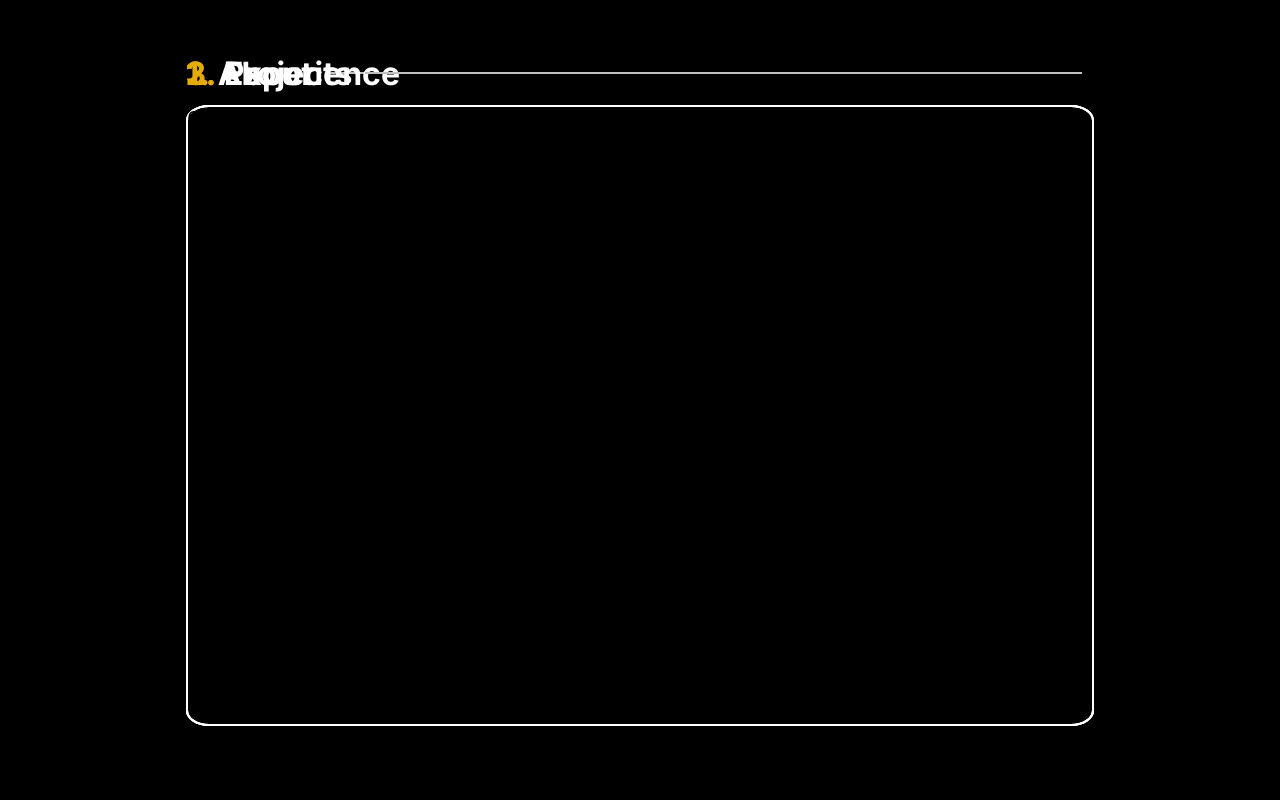
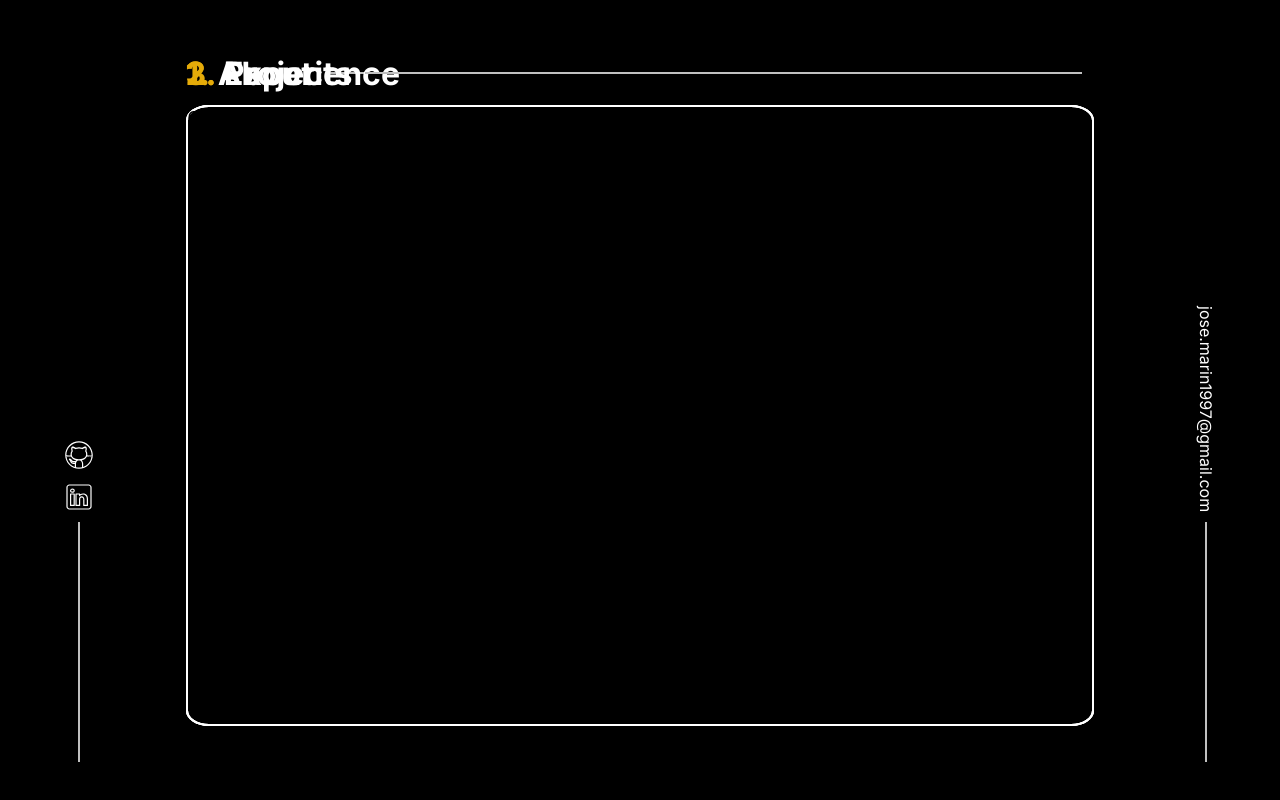
Before and after one commit to josema03/portfolio, a Next.js app: page / in a window 1280 px wide. Shown: the part 836-1636 px from the top of the page. Built offline with nearby package versions, Linux system fonts and the light colour scheme.

Commit message:
feat: side content wrapper component and new animation

```diff
--- a/components/CommonSection.tsx
+++ b/components/CommonSection.tsx
@@ -123,7 +123,6 @@ const CommonSection = ({
       !!previousHeight &&
       !!currentHeight &&
       Math.abs(1 - previousHeight / currentHeight);
-    console.log(heightChange);
     if (!!heightChange && heightChange < 0.1) return;
 
     const placeholderElement = document.getElementById(placeholderId);
--- a/components/Layout.tsx
+++ b/components/Layout.tsx
@@ -1,11 +1,4 @@
-import {
-  AnimatePresence,
-  ForwardRefComponent,
-  HTMLMotionProps,
-  motion,
-  useViewportScroll,
-  Variants,
-} from "framer-motion";
+import { motion, useViewportScroll } from "framer-motion";
 import React, { useContext, useEffect, useState } from "react";
 import { Box } from "rebass/styled-components";
 import styled, { css } from "styled-components";
@@ -13,6 +6,7 @@ import { LayoutState } from "../pages";
 import useBreakpoints from "../utils/useBreakpoint";
 import Navbar from "./Navbar";
 import Sidebar, { SidebarProps } from "./Sidebar";
+import SideContentWrapper from "./SideContentWrapper";
 import SideEmail from "./SideEmail";
 import SideSocial from "./SideSocial";
 
@@ -39,36 +33,6 @@ const SidebarWrapper = styled(motion.div)`
   `};
 `;
 
-const SideContentWrapper = styled<
-  ForwardRefComponent<
-    HTMLDivElement,
-    HTMLMotionProps<"div"> & { side: "left" | "right" }
-  >
->(motion.div)`
-  position: fixed;
-  top: auto;
-  right: ${({ side }) => (side === "right" ? "5vw" : "auto")};
-  bottom: 0px;
-  left: ${({ side }) => (side === "left" ? "5vw" : "auto")};
-  background-color: transparent;
-  z-index: 10;
-`;
-
-const sideContentVariants: Variants = {
-  hidden: {
-    y: "100%",
-    transition: {
-      duration: 0.05,
-    },
-  },
-  visible: {
-    y: "0px",
-    transition: {
-      duration: 0.3,
-    },
-  },
-};
-
 const Layout = ({
   children,
   options,
@@ -84,7 +48,6 @@ const Layout = ({
     setElementToScrollTo,
   } = useContext(LayoutState);
 
-  const [canShowSideContent, setCanShowSideContent] = useState<boolean>(false);
   const { isBelowBreakpoint } = useBreakpoints();
   const { scrollY } = useViewportScroll();
   const isServerSide = typeof window === "undefined";
@@ -121,19 +84,6 @@ const Layout = ({
     };
   }, [isMenuOpen, isServerSide, isBelowBreakpoint, elementToScrollTo]);
 
-  useEffect(() => {
-    const cancelScrollYSubscription = scrollY.onChange(() => {
-      const current = scrollY.get();
-      if (current > (window.innerHeight * 3) / 5) {
-        setCanShowSideContent(true);
-      }
-      if (current < (window.innerHeight * 3) / 5) {
-        setCanShowSideContent(false);
-      }
-    });
-    return () => cancelScrollYSubscription();
-  }, []);
-
   return (
     <>
       <Navbar />
@@ -145,34 +95,12 @@ const Layout = ({
       <SidebarWrapper style={{ translateX: sidebarTranslationX }}>
         <Sidebar options={options} />
       </SidebarWrapper>
-      <AnimatePresence>
-        {!isBelowBreakpoint?.md && canShowSideContent && (
-          <SideContentWrapper
-            side="left"
-            variants={sideContentVariants}
-            initial="hidden"
-            animate="visible"
-            exit="hidden"
-            style={{ translateX: contentTranslationX }}
-          >
-            <SideSocial {...social} />
-          </SideContentWrapper>
-        )}
-      </AnimatePresence>
-      <AnimatePresence>
-        {!isBelowBreakpoint?.md && canShowSideContent && (
-          <SideContentWrapper
-            side="right"
-            variants={sideContentVariants}
-            initial="hidden"
-            animate="visible"
-            exit="hidden"
-            style={{ translateX: contentTranslationX }}
-          >
-            <SideEmail {...email} />
-          </SideContentWrapper>
-        )}
-      </AnimatePresence>
+      <SideContentWrapper side="left">
+        <SideSocial {...social} />
+      </SideContentWrapper>
+      <SideContentWrapper side="right">
+        <SideEmail {...email} />
+      </SideContentWrapper>
     </>
   );
 };
--- /dev/null
+++ b/components/SideContentWrapper.tsx
@@ -0,0 +1,97 @@
+import {
+  AnimatePresence,
+  ForwardRefComponent,
+  HTMLMotionProps,
+  motion,
+  useTransform,
+  useViewportScroll,
+  Variants,
+} from "framer-motion";
+import { Easing } from "framer-motion/types/types";
+import React, { useContext, useEffect, useState } from "react";
+import styled from "styled-components";
+import { LayoutState } from "../pages";
+import useBreakpoints from "../utils/useBreakpoint";
+
+const StyledSideContentWrapper = styled<
+  ForwardRefComponent<
+    HTMLDivElement,
+    HTMLMotionProps<"div"> & { side: "left" | "right" }
+  >
+>(motion.div)`
+  position: fixed;
+  top: auto;
+  right: ${({ side }) => (side === "right" ? "5vw" : "auto")};
+  bottom: 0px;
+  left: ${({ side }) => (side === "left" ? "5vw" : "auto")};
+  background-color: transparent;
+  z-index: 10;
+`;
+
+const sideContentVariants: Variants = {
+  hidden: {
+    y: "100%",
+    transition: {
+      duration: 0.05,
+    },
+  },
+  visible: {
+    y: "0px",
+    transition: {
+      duration: 0.3,
+    },
+  },
+};
+
+const SideContentWrapper: React.FunctionComponent<
+  React.PropsWithChildren<{ side: "left" | "right" }>
+> = ({ children, side }) => {
+  const [motionRange, setMotionRange] = useState({
+    input: [0, 1],
+    output: [100, 100],
+  });
+  const { contentTranslationX } = useContext(LayoutState);
+  const { isBelowBreakpoint, currentHeight, previousHeight } = useBreakpoints();
+  const { scrollY } = useViewportScroll();
+  const translateYMotionValue = useTransform(
+    scrollY,
+    motionRange.input,
+    motionRange.output,
+    {
+      ease: (progress: number) => Math.pow(progress, 1 / 2),
+    }
+  );
+
+  useEffect(() => {
+    const heightChange =
+      !!previousHeight &&
+      !!currentHeight &&
+      Math.abs(1 - previousHeight / currentHeight);
+    if (!!heightChange && heightChange < 0.1) return;
+
+    currentHeight &&
+      setMotionRange({
+        input: [0, currentHeight / 2, currentHeight],
+        output: [currentHeight, currentHeight / 5, 0],
+      });
+  }, [currentHeight]);
+
+  return (
+    <>
+      {!isBelowBreakpoint?.md && (
+        <StyledSideContentWrapper
+          side={side}
+          variants={sideContentVariants}
+          style={{
+            translateX: contentTranslationX,
+            translateY: translateYMotionValue,
+          }}
+        >
+          {children}
+        </StyledSideContentWrapper>
+      )}
+    </>
+  );
+};
+
+export default SideContentWrapper;
```
